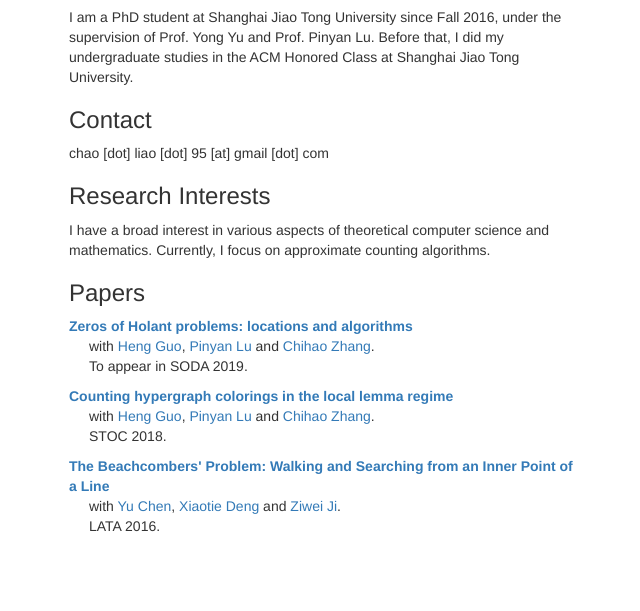
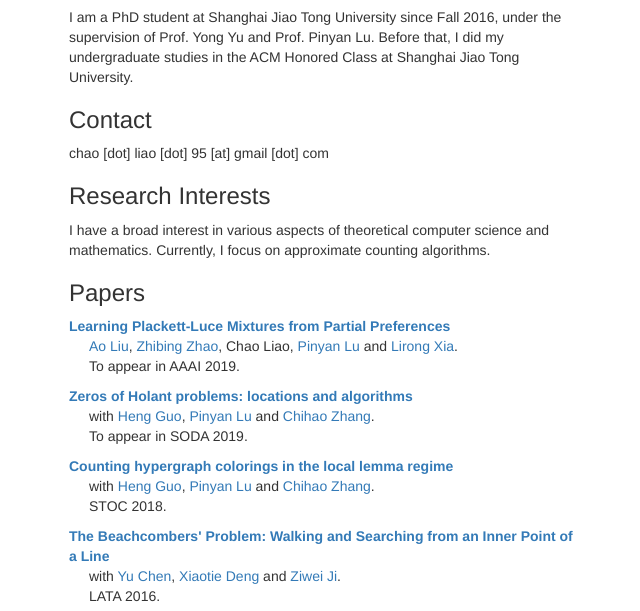
Before and after one commit to chaofromsichuan/homepage, a plain HTML site: page index.html in a window 1280 px wide. Shown: the part 189-800 px from the top of the page, without its empty margins (315-955 px from the left). Drawn offline with Linux system fonts and the light colour scheme.

Commit message:
add AAAI'19 paper

```diff
--- a/index.html
+++ b/index.html
@@ -19,6 +19,15 @@
     <p>I have a broad interest in various aspects of theoretical computer science and mathematics. Currently, I focus on approximate counting algorithms.</p>
     <h3>Papers </h3>
     <div style="margin-bottom:10px;">
+        <p id="paper-title"><a href="files/LZLLXAAAI19.pdf"><strong>Learning Plackett-Luce Mixtures from Partial Preferences</strong></a><strong> </strong></p>
+        <p id="coauthors"><a href="http://homepages.rpi.edu/~liua6/#!">Ao
+            Liu</a>, <a href="http://homepages.rpi.edu/~zhaoz6/">Zhibing
+            Zhao</a>, Chao Liao, <a
+            href="http://itcs.shufe.edu.cn/pinyan/">Pinyan Lu</a> and <a
+            href="http://www.cs.rpi.edu/~xial/">Lirong Xia</a>.</p>
+        <p id="paper-genre">To appear in AAAI 2019.</p>
+    </div>
+    <div style="margin-bottom:10px;">
         <p id="paper-title"><a href="https://arxiv.org/abs/1807.09129"><strong>Zeros of Holant problems: locations and algorithms</strong></a><strong> </strong></p>
         <p id="coauthors">with <a href="https://homepages.inf.ed.ac.uk/hguo/">Heng Guo</a>, <a href="http://itcs.shufe.edu.cn/pinyan/">Pinyan Lu</a> and <a href="http://chihaozhang.com/">Chihao Zhang</a>.</p>
         <p id="paper-genre">To appear in SODA 2019.</p>
```
